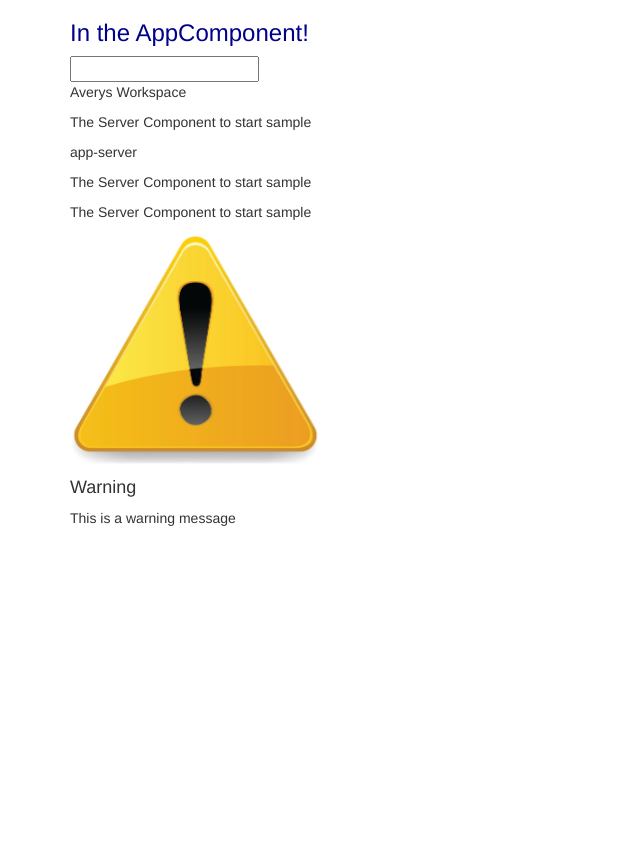
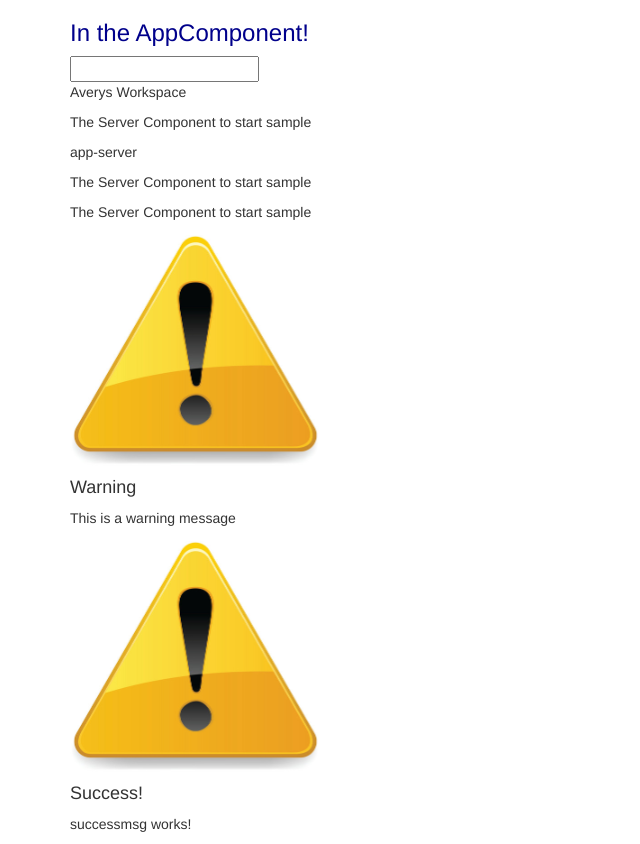
Before and after one commit to agaskins93/NodejsPlayground, an Angular app in the folder ngworkspace/: page / in a window 1280 px wide. Shown: the whole page, without its empty margins (0-640 px from the left). Before the commit the page ends 800 px from the top, so only its background shows below. Built offline with nearby package versions, Linux system fonts and the light colour scheme.

Commit message:
creating successmsg compo

```diff
--- a/ngworkspace/src/app/app.component.html
+++ b/ngworkspace/src/app/app.component.html
@@ -9,6 +9,8 @@
       <app-server></app-server>
       <app-servers></app-servers>
       <warn-msg></warn-msg>
+      <app-successmsg></app-successmsg>
+
     </div>
   </div>
 </div>
--- a/ngworkspace/src/app/app.module.ts
+++ b/ngworkspace/src/app/app.module.ts
@@ -5,13 +5,15 @@ import { AppComponent } from './app.component';
 import { ServerComponent } from './server/server.component';
 import { ServersComponent } from './servers/servers.component';
 import { WarningMsg } from './warningmsg/warningmsg.component';
+import { SuccessmsgComponent } from './successmsg/successmsg.component';
 
 @NgModule({
   declarations: [
     AppComponent,
     ServerComponent,
     ServersComponent,
-    WarningMsg
+    WarningMsg,
+    SuccessmsgComponent
   ],
   imports: [
     BrowserModule,
--- /dev/null
+++ b/ngworkspace/src/app/successmsg/successmsg.component.html
@@ -0,0 +1 @@
+<img src="/assets/images/warningicon.jpg"/> <h4>Success!</h4><p>successmsg works!</p>
--- /dev/null
+++ b/ngworkspace/src/app/successmsg/successmsg.component.ts
@@ -0,0 +1,15 @@
+import { Component, OnInit } from '@angular/core';
+
+@Component({
+  selector: 'app-successmsg',
+  templateUrl: './successmsg.component.html',
+  styleUrls: ['./successmsg.component.css']
+})
+export class SuccessmsgComponent implements OnInit {
+
+  constructor() { }
+
+  ngOnInit() {
+  }
+
+}
```
Also changed, not shown: ngworkspace/src/app/successmsg/successmsg.component.css (added), 1 other file (tests, documents, lock files or other folders).
